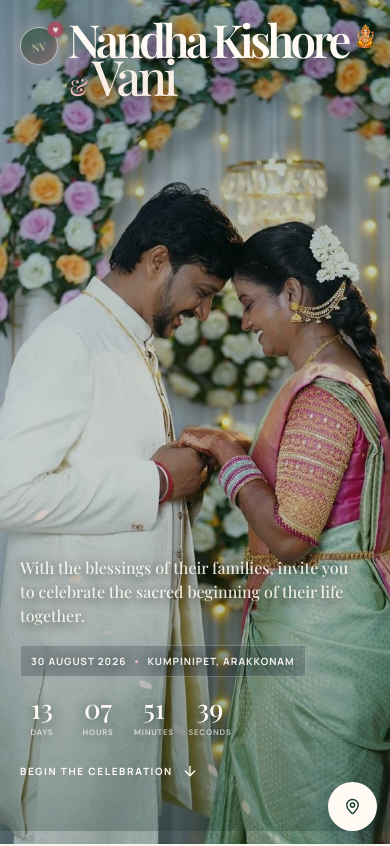
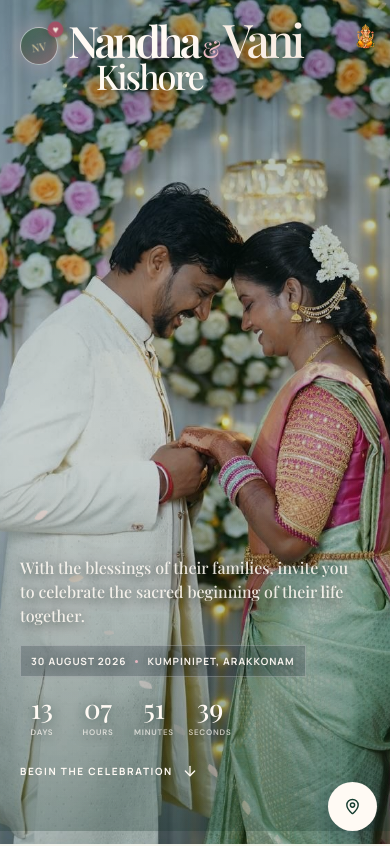
Before and after one commit to mefor1398-collab/nandha, a React (Vite) app: page / in a window 390 px wide. Shown: the top 846 px of the page. Built offline with nearby package versions, Linux system fonts and the light colour scheme; a web font is replaced by a local one.

Commit message:
Arrange mobile couple names distinctly

```diff
--- a/src/App.jsx
+++ b/src/App.jsx
@@ -25,6 +25,8 @@ function formatHeroDate(date) {
 export default function App() {
   const config = weddingConfig;
   const prefersReducedMotion = useReducedMotion();
+  const [groomFirstName, ...groomLastNameParts] = config.couple.firstName.split(' ');
+  const groomLastName = groomLastNameParts.join(' ');
   const [progress, setProgress] = useState(0);
   const [shared, setShared] = useState(false);
   const events = useMemo(() => config.celebrations.filter((event) => event.enabled), [config.celebrations]);
@@ -107,7 +109,7 @@ export default function App() {
               <motion.img className="vinayagar" src={config.assets.vinayagar} alt="Vinayagar" initial={{ opacity: 0, scale: 0.84 }} animate={{ opacity: 1, scale: 1 }} transition={{ delay: 0.12, duration: 0.6 }} />
             )}
             <motion.h1 initial={{ opacity: 0, y: 22 }} animate={{ opacity: 1, y: 0 }} transition={{ delay: 0.25, duration: 0.8, ease: [0.2, 0.7, 0.2, 1] }}>
-              {isPostWedding ? config.postWedding.title : <><span>{config.couple.firstName}</span><em>&</em><span>{config.couple.secondName}</span></>}
+              {isPostWedding ? config.postWedding.title : <><span className="hero__groom-name"><span className="hero__groom-first">{groomFirstName}</span><span className="hero__groom-last">{groomLastName}</span></span><em>&</em><span className="hero__bride-name">{config.couple.secondName}</span></>}
             </motion.h1>
           </div>
           <div className="hero__details">
--- a/src/styles.css
+++ b/src/styles.css
@@ -257,11 +257,13 @@ input:focus, textarea:focus, select:focus { border-color: var(--rose); box-shado
   .hero__content { position: static; order: initial; flex: none; display: block; padding: 0; }
   .hero__identity { position: absolute; z-index: 2; top: max(22px, calc(env(safe-area-inset-top) + 10px)); left: 68px; right: 12px; text-align: left; }
   .vinayagar { position: absolute; top: 2px; right: 0; width: 25px; height: 25px; margin: 0; }
-  .hero h1 { max-width: 282px; margin: 0; font-size: clamp(42px, 11.7vw, 47px); font-weight: 600; letter-spacing: -.085em; line-height: .77; text-shadow: 0 2px 16px rgba(7, 32, 23, .56); }
+  .hero h1 { max-width: 282px; display: flex; flex-wrap: wrap; align-items: baseline; margin: 0; font-size: clamp(40px, 11.1vw, 45px); font-weight: 600; letter-spacing: -.085em; line-height: .77; text-shadow: 0 2px 16px rgba(7, 32, 23, .56); }
   .hero h1 span { white-space: normal; }
-  .hero h1 span:first-of-type { font-weight: 600; }
-  .hero h1 span:last-of-type { display: inline-block; margin-left: 3px; color: #f9eee5; font-size: 1.07em; font-style: italic; font-weight: 500; letter-spacing: -.07em; }
-  .hero h1 em { display: inline-block; margin: 6px 4px -5px 1px; color: var(--rose-pale); font-size: .5em; font-style: italic; font-weight: 500; line-height: 1; transform: rotate(-8deg); }
+  .hero h1 .hero__groom-name { display: contents; }
+  .hero h1 .hero__groom-first { order: 1; display: inline-block; font-weight: 600; }
+  .hero h1 em { order: 2; display: inline-block; margin: 5px 5px -4px 4px; color: var(--rose-pale); font-size: .52em; font-style: italic; font-weight: 500; line-height: 1; transform: rotate(-8deg); }
+  .hero h1 .hero__bride-name { order: 3; display: inline-block; color: #f9eee5; font-size: 1.07em; font-style: italic; font-weight: 500; letter-spacing: -.07em; }
+  .hero h1 .hero__groom-last { order: 4; flex-basis: 100%; display: block; margin: 5px 0 0 28px; color: #fffaf4; font-size: .79em; font-style: normal; font-weight: 500; letter-spacing: -.055em; }
   .hero__details { position: absolute; z-index: 2; top: 64svh; left: 20px; right: 20px; padding: 16px 0 12px; text-shadow: 0 2px 12px rgba(7, 32, 23, .72); }
   .hero__details::before { content: ''; position: absolute; z-index: -1; inset: -64px -30px -34px; background: linear-gradient(180deg, rgba(12,45,34,0) 0%, rgba(12,45,34,.09) 44%, rgba(12,45,34,.24) 100%); pointer-events: none; }
   .hero__line { max-width: 340px; margin: 0 0 17px; font-size: 16px; }
@@ -288,6 +290,7 @@ input:focus, textarea:focus, select:focus { border-color: var(--rose); box-shado
   .hero__content { padding-bottom: 78px; }
   .hero h1 { line-height: .78; }
   .hero h1 span { display: inline; }
+  .hero h1 .hero__groom-first::after { content: ' '; white-space: pre; }
   .hero h1 em { display: inline; margin: 0 6px; }
   .story-timeline::before { left: 50%; }
   .story-card { width: 50%; display: block; padding: 0 35px 54px 0; }
```
